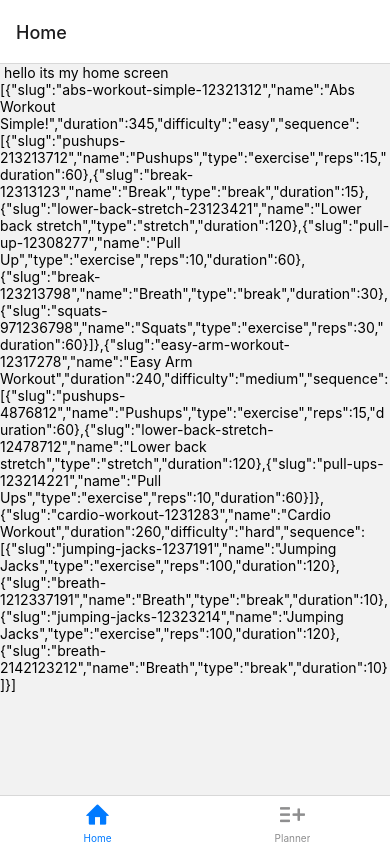
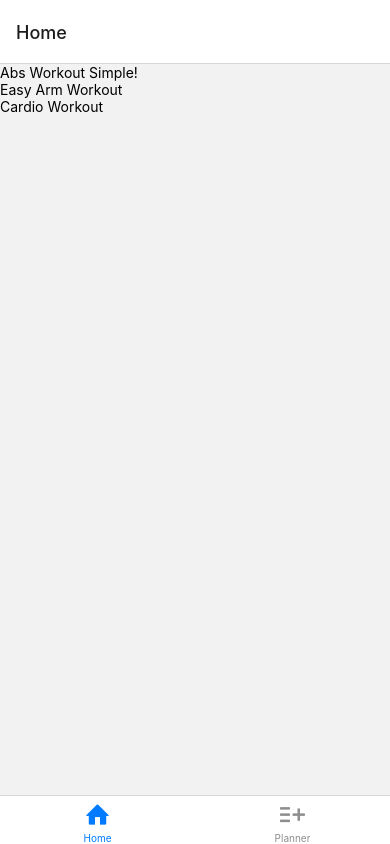
Before and after one commit to usame132/workout-app, a React Native app: screen /Home in a window 390 px wide. Built offline with nearby package versions, Linux system fonts and the light colour scheme.

Commit message:
create flatlist

```diff
--- a/screens/HomeScreen.tsx
+++ b/screens/HomeScreen.tsx
@@ -1,16 +1,22 @@
-import { Button,View,Text } from "react-native";
+import { Button,View,Text, FlatList } from "react-native";
 import React from 'react';
 import data from "../data.json"
 
 export default function HomeScreen({navigation}: any)
 {
+
+
 console.log("render home");
 return(
     <View>
-       <Text> hello its my home screen</Text>
-      <Text>{JSON.stringify(data)}</Text>
+
+      <FlatList data={data}
+        renderItem={({item}) =>
+          <View>
+            <Text>{item.name}</Text>
+          </View>
+      }
+      />
     </View>
-
     )
-
 }
```
